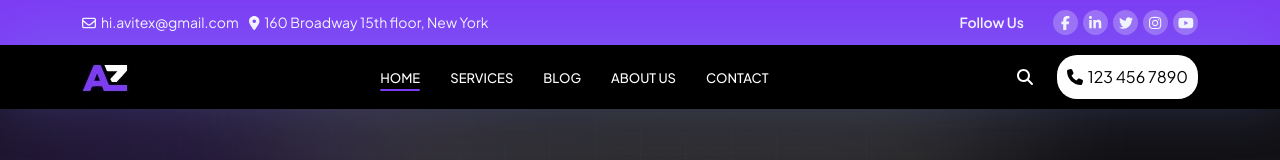
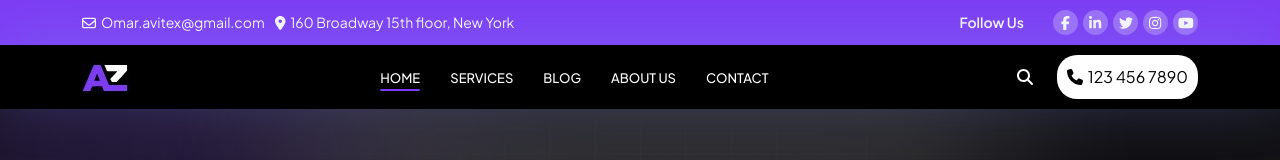
Before and after one commit to Omar-Fathy461/AI-Powered-Novation, a React (Vite) app: page /#/ in a window 1280 px wide. Shown: the top 160 px of the page. Built offline with nearby package versions, Linux system fonts and the light colour scheme; no server answers.

Commit message:
test a github action

```diff
--- a/src/layout/Header/Header.jsx
+++ b/src/layout/Header/Header.jsx
@@ -20,7 +20,7 @@ const Header = () => {
                         <div className="address">
                             <div>
                                 <FontAwesomeIcon icon={faEnvelope} />
-                                <p>hi.avitex@gmail.com</p>
+                                <p>Omar.avitex@gmail.com</p>
                             </div>
                             <div>
                                 <FontAwesomeIcon icon={faLocationDot} />
```
